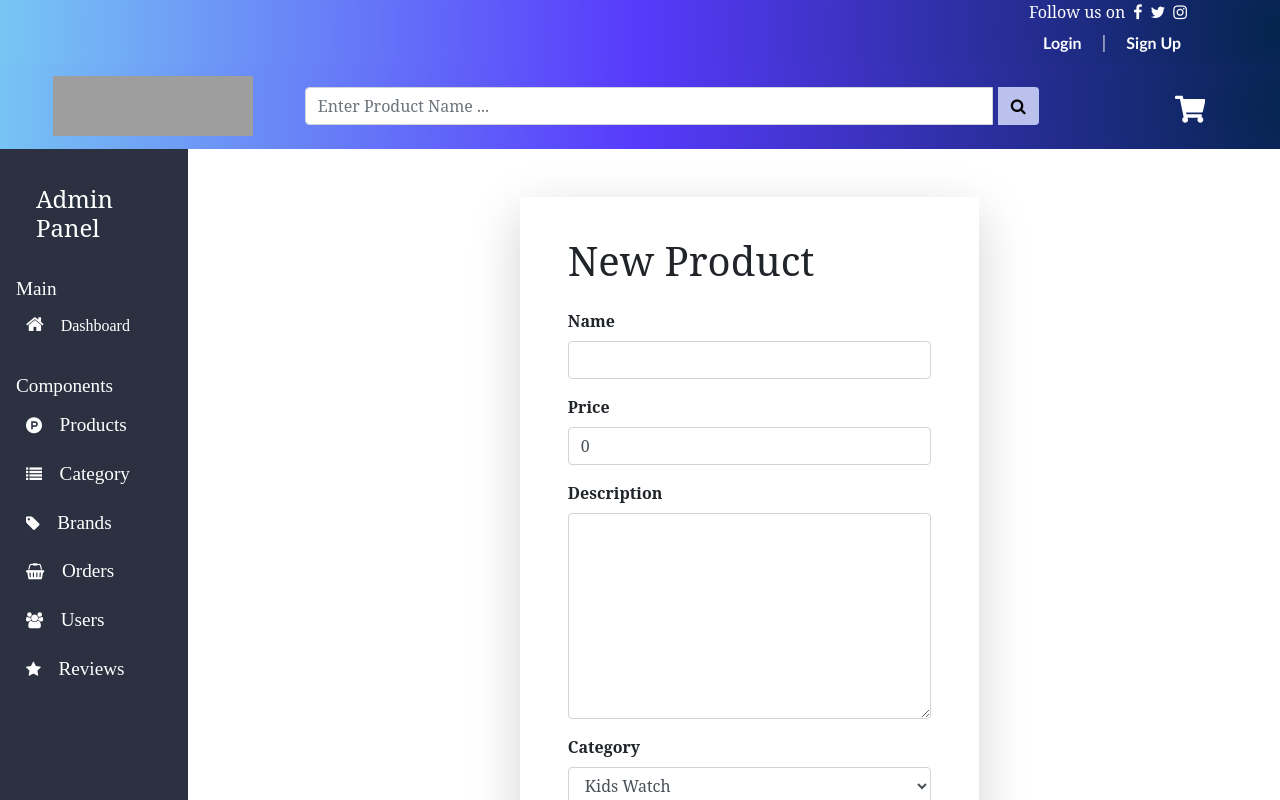
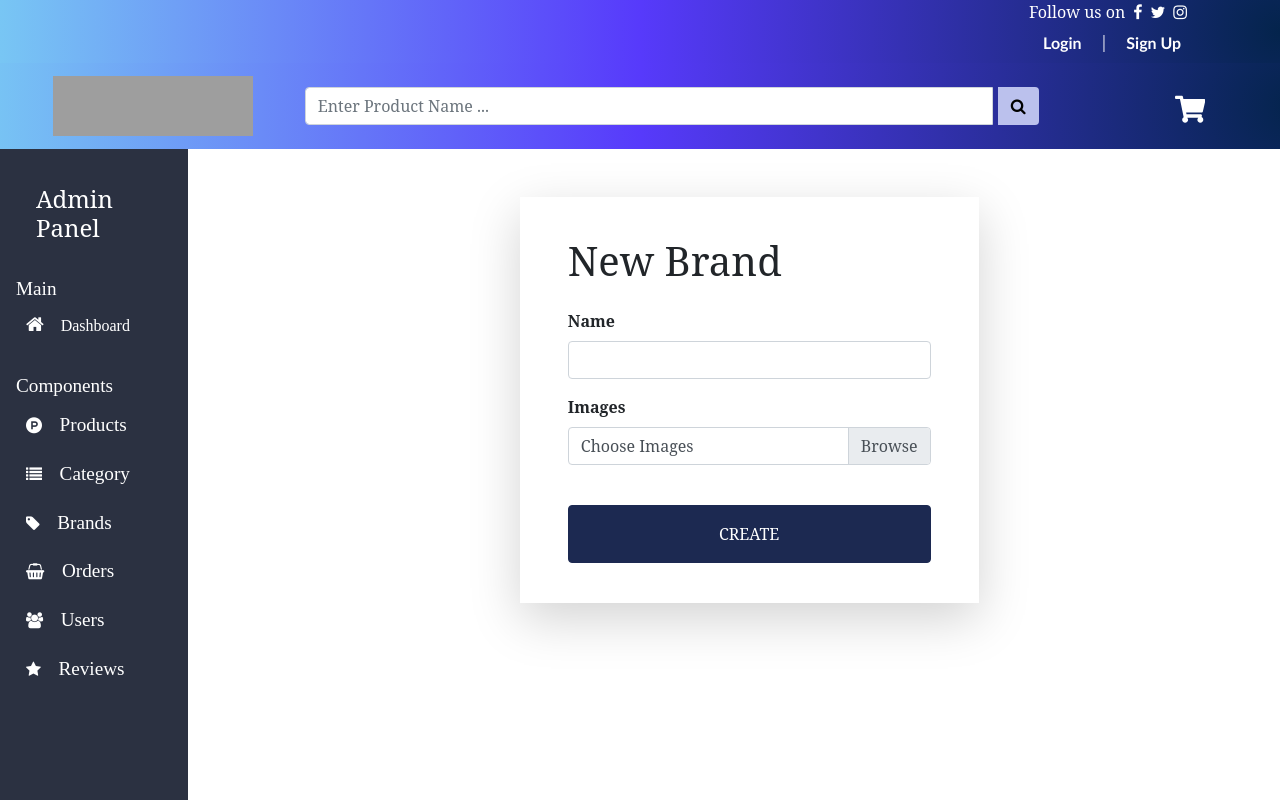
Before and after one commit to NiKoLai1007/TikTechShop, a React (Create React App) app in the folder frontend/: page /admin/product in a window 1280 px wide. Built offline with nearby package versions, Linux system fonts and the light colour scheme; grey boxes are pictures that could not be loaded; a web font is replaced by a local one.

Commit message:
Added Form Validation NewBrand.js

```diff
--- a/frontend/src/Components/Admin/NewProduct.js
+++ b/frontend/src/Components/Admin/NewProduct.js
@@ -1,58 +1,67 @@
 import React, { Fragment, useState, useEffect } from 'react';
 import { useNavigate } from 'react-router-dom';
-import Metadata from '../Layout/Metadata';
+import MetaData from '../Layout/Metadata';
 import Sidebar from './SideBar';
 import { getToken } from '../../utils/helpers';
 import axios from 'axios';
 import { toast } from 'react-toastify';
 import 'react-toastify/dist/ReactToastify.css';
 
-const NewProduct = () => {
+const NewBrand = () => {
   const [name, setName] = useState('');
-  const [price, setPrice] = useState(0);
-  const [description, setDescription] = useState('');
-  const [category, setCategory] = useState('');
-  const [stock, setStock] = useState(0);
-  const [seller, setSeller] = useState('');
   const [images, setImages] = useState([]);
   const [imagesPreview, setImagesPreview] = useState([]);
+  const [nameError, setNameError] = useState('');
+  const [imagesError, setImagesError] = useState('');
   const [error, setError] = useState('');
   const [loading, setLoading] = useState(true);
   const [success, setSuccess] = useState('');
-  const [product, setProduct] = useState({});
-
-  const categories = [
-    'Kids Watch',
-    'Mens Watch',
-    'Womens Watch',
-    'Sports Watch',
-    'Smart Watch',
-  ];
+  const [brand, setBrand] = useState({});
 
   let navigate = useNavigate();
+
+  const validateForm = () => {
+    let isValid = true;
+
+    // Validate Name
+    if (!name.trim()) {
+      setNameError('Name is required');
+      isValid = false;
+    } else {
+      setNameError('');
+    }
+
+    // Validate Images
+    if (images.length === 0) {
+      setImagesError('Images are required');
+      isValid = false;
+    } else {
+      setImagesError('');
+    }
+
+    return isValid;
+  };
 
   const submitHandler = (e) => {
     e.preventDefault();
 
+    if (validateForm()) {
       const formData = new FormData();
       formData.set('name', name);
-    formData.set('price', price);
-    formData.set('description', description);
-    formData.set('category', category);
-    formData.set('stock', stock);
-    formData.set('seller', seller);
 
       images.forEach((image) => {
         formData.append('images', image);
       });
 
-    newProduct(formData);
+      newBrand(formData);
+    }
   };
 
   const onChange = (e) => {
     const files = Array.from(e.target.files);
     setImagesPreview([]);
     setImages([]);
+
     files.forEach((file) => {
       const reader = new FileReader();
       reader.onload = () => {
@@ -66,7 +75,7 @@ const NewProduct = () => {
     });
   };
 
-  const newProduct = async (formData) => {
+  const newBrand = async (formData) => {
     try {
       const config = {
         headers: {
@@ -75,20 +84,16 @@ const NewProduct = () => {
         },
       };
 
-      console.log('Form Data:', formData); // Log form data before sending
-
       const { data } = await axios.post(
-        `http://localhost:4001/api/v1/admin/product/new`,
+        `http://localhost:4001/api/v1/admin/brand/new`,
         formData,
         config
       );
-
       setLoading(false);
       setSuccess(data.success);
-      setProduct(data.product);
+      setBrand(data.brand);
     } catch (error) {
-      console.error(error);
-      setError(error.response?.data?.message || 'Something went wrong');
+      setError(error.response.data.message);
     }
   };
 
@@ -100,16 +105,16 @@ const NewProduct = () => {
     }
 
     if (success) {
-      navigate('/admin/products');
-      toast.success('Product created successfully', {
+      navigate('/admin/brand');
+      toast.success('Brand created successfully', {
         position: toast.POSITION.BOTTOM_RIGHT,
       });
     }
-  }, [error, success, navigate]);
+  }, [error, success]);
 
   return (
     <Fragment>
-      <Metadata title={'New Product'} />
+      <MetaData title={'New Brand'} />
       <div className="row">
         <div className="col-12 col-md-2">
           <Sidebar />
@@ -118,100 +123,68 @@ const NewProduct = () => {
         <div className="col-12 col-md-10">
           <Fragment>
             <div className="wrapper my-5">
-                            <form className="shadow-lg" onSubmit={submitHandler} encType='multipart/form-data'>
-                                <h1 className="mb-4">New Product</h1>
+              <form
+                className="shadow-lg"
+                onSubmit={submitHandler}
+                encType="multipart/form-data"
+              >
+                <h1 className="mb-4">New Brand</h1>
 
                 <div className="form-group">
                   <label htmlFor="name_field">Name</label>
                   <input
                     type="text"
                     id="name_field"
-                                        className="form-control"
+                    className={`form-control ${nameError ? 'is-invalid' : ''}`}
                     value={name}
                     onChange={(e) => setName(e.target.value)}
                   />
+                  {nameError && (
+                    <div className="invalid-feedback">{nameError}</div>
+                  )}
                 </div>
 
                 <div className="form-group">
-                                    <label htmlFor="price_field">Price</label>
-                                    <input
-                                        type="text"
-                                        id="price_field"
-                                        className="form-control"
-                                        value={price}
-                                        onChange={(e) => setPrice(e.target.value)}
-                                    />
-                                </div>
-
-                                <div className="form-group">
-                                    <label htmlFor="description_field">Description</label>
-                                    <textarea className="form-control" id="description_field" rows="8" value={description} onChange={(e) => setDescription(e.target.value)}></textarea>
-                                </div>
-
-                                <div className="form-group">
-                                    <label htmlFor="category_field">Category</label>
-                                    <select className="form-control" id="category_field" value={category} onChange={(e) => setCategory(e.target.value)}>
-                                        {categories.map(category => (
-                                            <option key={category} value={category} >{category}</option>
-                                        ))}
-
-                                    </select>
-                                </div>
-                                <div className="form-group">
-                                    <label htmlFor="stock_field">Stock</label>
-                                    <input
-                                        type="number"
-                                        id="stock_field"
-                                        className="form-control"
-                                        value={stock}
-                                        onChange={(e) => setStock(e.target.value)}
-                                    />
-                                </div>
-
-                                <div className="form-group">
-                                    <label htmlFor="seller_field">Seller Name</label>
-                                    <input
-                                        type="text"
-                                        id="seller_field"
-                                        className="form-control"
-                                        value={seller}
-                                        onChange={(e) => setSeller(e.target.value)}
-                                    />
-                                </div>
-
-                                <div className='form-group'>
                   <label>Images</label>
 
-                                    <div className='custom-file'>
+                  <div className="custom-file">
                     <input
-                                            type='file'
-                                            name='images'
-                                            className='custom-file-input'
-                                            id='customFile'
+                      type="file"
+                      name="images"
+                      className={`custom-file-input ${
+                        imagesError ? 'is-invalid' : ''
+                      }`}
+                      id="customFile"
                       onChange={onChange}
                       multiple
                     />
-                                        <label className='custom-file-label' htmlFor='customFile'>
+                    <label className="custom-file-label" htmlFor="customFile">
                       Choose Images
                     </label>
                   </div>
+                  {imagesError && (
+                    <div className="invalid-feedback">{imagesError}</div>
+                  )}
 
-                                    {imagesPreview.map(img => (
-                                        <img src={img} key={img} alt="Images Preview" className="mt-3 mr-2" width="55" height="52" />
+                  {imagesPreview.map((img) => (
+                    <img
+                      src={img}
+                      key={img}
+                      alt="Images Preview"
+                      className="mt-3 mr-2"
+                      width="55"
+                      height="52"
+                    />
                   ))}
-
                 </div>
-
 
                 <button
                   id="login_button"
                   type="submit"
                   className="btn btn-block py-3"
-                                // disabled={loading ? true : false}
                 >
                   CREATE
                 </button>
-
               </form>
             </div>
           </Fragment>
@@ -221,4 +194,4 @@ const NewProduct = () => {
   );
 };
 
-export default NewProduct;
+export default NewBrand;
```
Lines whose indentation alone changed are shown as unchanged.
